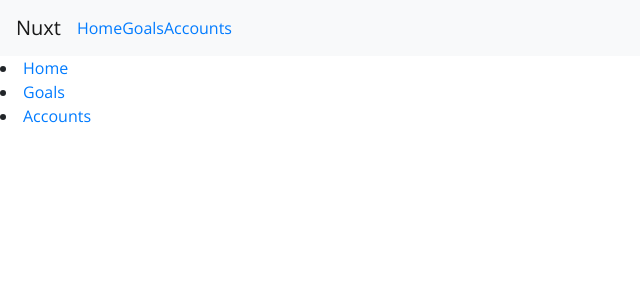
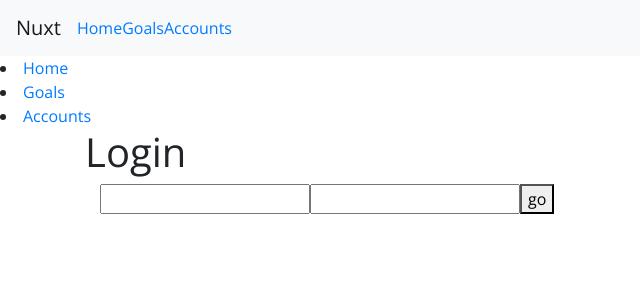
Before and after one commit to danbirch9000/nuxt-spike, a Nuxt app: page /auth in a window 1280 px wide. Shown: the top 300 px of the page, without its empty margins (0-640 px from the left). Built offline with nearby package versions, Linux system fonts and the light colour scheme; what vue-highcharts would draw is missing.

Commit message:
added auth

```diff
--- a/nuxt.config.js
+++ b/nuxt.config.js
@@ -70,5 +70,8 @@ module.exports = {
         })
       }
     }
+  },
+  env: {
+    fbAPIKey: 'AIzaSyD_sLyw1k_eOwnZ48UjPjgLzUpzN7sz5R8'
   }
 }
--- /dev/null
+++ b/pages/auth/index.vue
@@ -0,0 +1,44 @@
+<template>
+  <section class="container">
+      <h1>Login</h1>
+      <div class="container">
+        <div class="row">
+          <div class="col-sm">
+            <form @submit.prevent="onSubmit">
+              <input type='text' v-model='email'/>
+              <input type='text' v-model='password'/>
+              <button type="submit">go</button>
+            </form>
+          </div>
+        </div>
+      </div>
+  </section>
+</template>
+
+<script>
+
+export default {
+  components: {
+
+  },
+  data() {
+    return {
+      email: '',
+      password: ''
+    }
+  },
+  computed:{
+  },
+  methods: {
+      onSubmit(){
+          this.$axios.post('https://www.googleapis.com/identitytoolkit/v3/relyingparty/signupNewUser?key=' + process.env.fbAPIKey, {
+              email: this.email,
+              password: this.password,
+              returnSecureToken: true
+          }).then(result => {
+              console.log(result);
+          }).catch(e => console.log(e));
+      }
+  }
+}
+</script>
```
